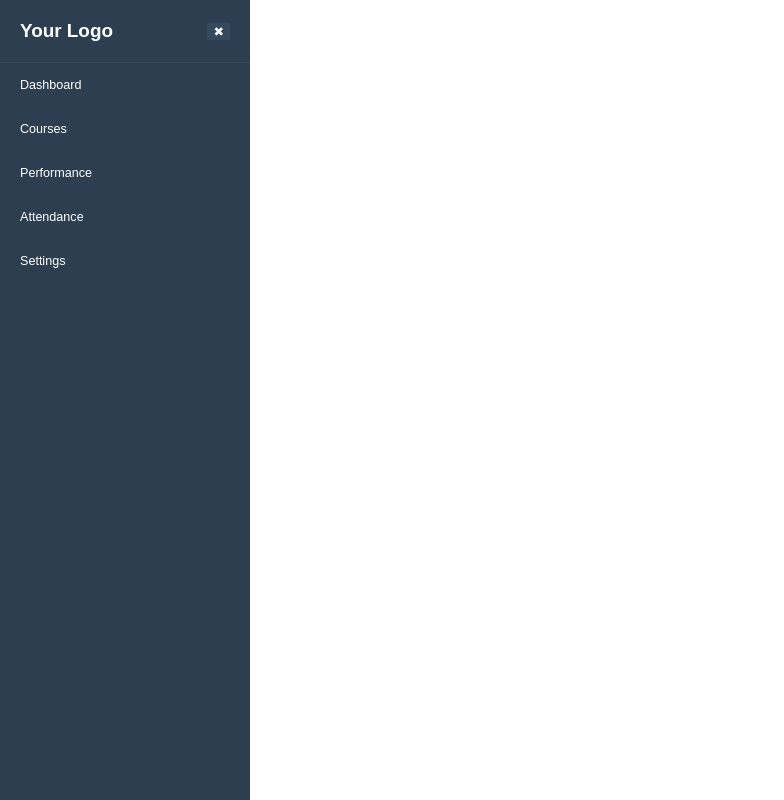
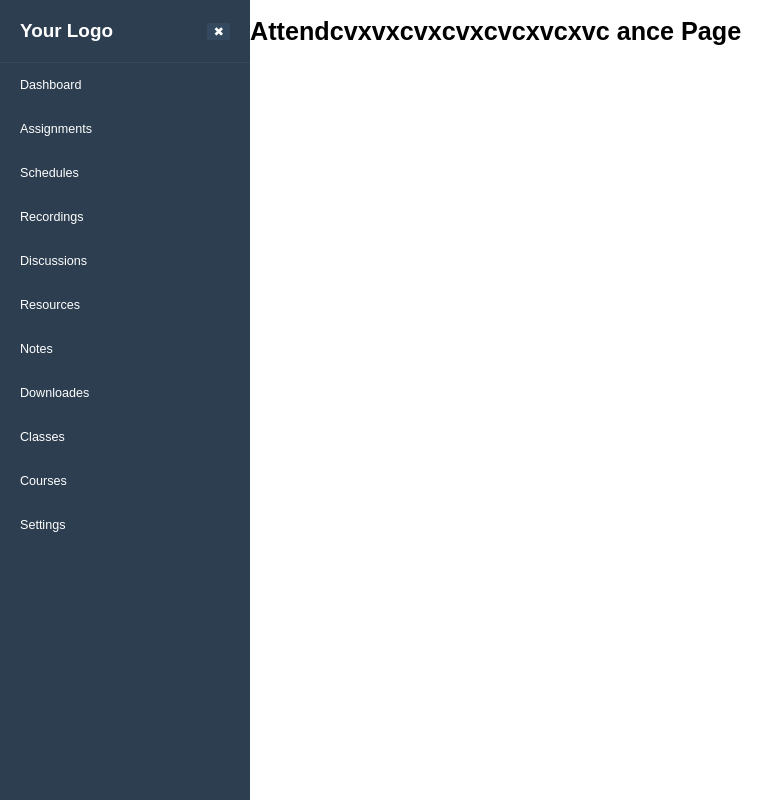
Before and after one commit to ZohaMobin/gutech-studentportal, a React (Create React App) app: page /Attendance in a window 1280 px wide. Shown: the whole page, without its empty margins (0-784 px from the left). Built offline with nearby package versions, Linux system fonts and the light colour scheme.

Commit message:
minor changes

```diff
--- a/package.json
+++ b/package.json
@@ -6,6 +6,7 @@
     "cra-template": "1.2.0",
     "react": "^19.0.0",
     "react-dom": "^19.0.0",
+    "react-router-dom": "^7.1.1",
     "react-scripts": "5.0.1"
   },
   "scripts": {
--- a/src/App.css
+++ b/src/App.css
@@ -45,7 +45,7 @@
   font-style: normal;
 
 
-
+display: flex;
 
 font-size: 12.59px !important;
 
--- a/src/App.js
+++ b/src/App.js
@@ -1,12 +1,29 @@
 import './App.css';
+import { BrowserRouter as Router, Routes, Route } from 'react-router-dom';
 import Sidebar from "../src/Pages/Sidebar/sidebar/index";
+import Attendance from './Pages/Attendance/Attendance';
+import Fee from './Pages/Fees/Fees';
 
 function App() {
   return (
-
-
-<Sidebar/>
-
+    <Router>
+      <div className="App">
+        <Sidebar />
+        <Routes>
+          <Route path="/" element={<div>Dashboard Content</div>} />
+          <Route path="/Attendance" element={<Attendance />} />
+          <Route path="/Fees" element={<Fee/>} />
+          <Route path="/Fees" element={<Fee/>} />
+          <Route path="/Fees" element={<Fee/>} />
+          <Route path="/Fees" element={<Fee/>} />
+          <Route path="/Fees" element={<Fee/>} />
+          <Route path="/Fees" element={<Fee/>} />
+          <Route path="/Fees" element={<Fee/>} />
+          <Route path="/Fees" element={<Fee/>} />
+          <Route path="/Fees" element={<Fee/>} />
+        </Routes>
+      </div>
+    </Router>
   );
 }
 
--- a/src/Pages/Attendance/Attendance.js
+++ b/src/Pages/Attendance/Attendance.js
@@ -0,0 +1,12 @@
+import React from 'react';
+
+function Attendance () {
+
+  return (
+    <div>
+      <h1>Attendcvxvxcvxcvxcvcxvcxvc ance Page</h1>
+    </div>
+  );
+};
+
+export default Attendance;
--- a/src/Pages/Fees/Fees.js
+++ b/src/Pages/Fees/Fees.js
@@ -0,0 +1,11 @@
+import React from 'react';
+
+const Fee = () => {
+  return (
+    <div>
+      <h1>Fee Page</h1>
+    </div>
+  );
+};
+
+export default Fee;
--- a/src/Pages/Sidebar/sidebar/index.js
+++ b/src/Pages/Sidebar/sidebar/index.js
@@ -1,6 +1,6 @@
 import React, { useState } from "react";
 import "./navbar.css";
-
+import { Link, useLocation } from "react-router-dom";
 const Sidebar = () => {
   const [isCollapsed, setIsCollapsed] = useState(false);
 
@@ -18,11 +18,82 @@ const Sidebar = () => {
       </div>
 
       <ul className="nav-links">
-        <li> {isCollapsed ? "" : "Dashboard"}</li>
-        <li> {isCollapsed ? "" : "Courses"}</li>
-        <li> {isCollapsed ? "" : "Performance"}</li>
-        <li> {isCollapsed ? "" : "Attendance"}</li>
-        <li> {isCollapsed ? "" : "Settings"}</li>
+        <li>
+
+          <Link to="/" className="sideBar-link">
+            {isCollapsed ? "Dash" : "Dashboard"}
+          </Link>
+        </li>
+        <li>
+
+          <Link to="/Attendance" className="sideBar-link">
+            {isCollapsed ? "" : "Assignments"}
+          </Link>
+        </li>
+        <li>
+
+          <Link to="/Fees" className="sideBar-link">
+            {isCollapsed ? "" : "Schedules"}
+          </Link>
+        </li>
+
+        <li>
+
+         <Link to="/Fees" className="sideBar-link">
+           {isCollapsed ? "" : "Recordings"}
+         </Link>
+       </li>
+       <li>
+
+         <Link to="/Fees" className="sideBar-link">
+           {isCollapsed ? "" : "Discussions"}
+         </Link>
+       </li>
+       <li>
+
+         <Link to="/Fees" className="sideBar-link">
+           {isCollapsed ? "" : "Resources"}
+         </Link>
+       </li>
+
+
+
+       <li>
+
+         <Link to="/Fees" className="sideBar-link">
+           {isCollapsed ? "" : "Notes"}
+         </Link>
+       </li>
+
+       <li>
+
+         <Link to="/Fees" className="sideBar-link">
+           {isCollapsed ? "" : "Downloades"}
+         </Link>
+       </li>
+
+       <li>
+
+         <Link to="/Fees" className="sideBar-link">
+           {isCollapsed ? "" : "Classes"}
+         </Link>
+       </li>
+
+       <li>
+
+         <Link to="/Fees" className="sideBar-link">
+           {isCollapsed ? "" : "Courses"}
+         </Link>
+       </li>
+
+       <li>
+
+         <Link to="/Fees" className="sideBar-link">
+           {isCollapsed ? "" : "Settings"}
+         </Link>
+       </li>
+
+
       </ul>
     </div>
   );
--- a/src/Pages/Sidebar/sidebar/navbar.css
+++ b/src/Pages/Sidebar/sidebar/navbar.css
@@ -39,9 +39,11 @@
 
   /* Navigation Links */
   .nav-links {
-    list-style: none;
+    text-decoration: none !important;
+    list-style: none !important;
     padding: 0;
     margin: 0;
+    color: white;
   }
 
   .nav-links li {
@@ -60,3 +62,9 @@
   .sidebar.collapsed .nav-links li {
     justify-content: center;
   }
+  .sideBar-link{
+    list-style: none !important;
+    list-style-type: none;
+    text-decoration: none;
+    color: white !important;
+  }
```
Also changed, not shown: 1 other file (tests, documents, lock files or other folders).
